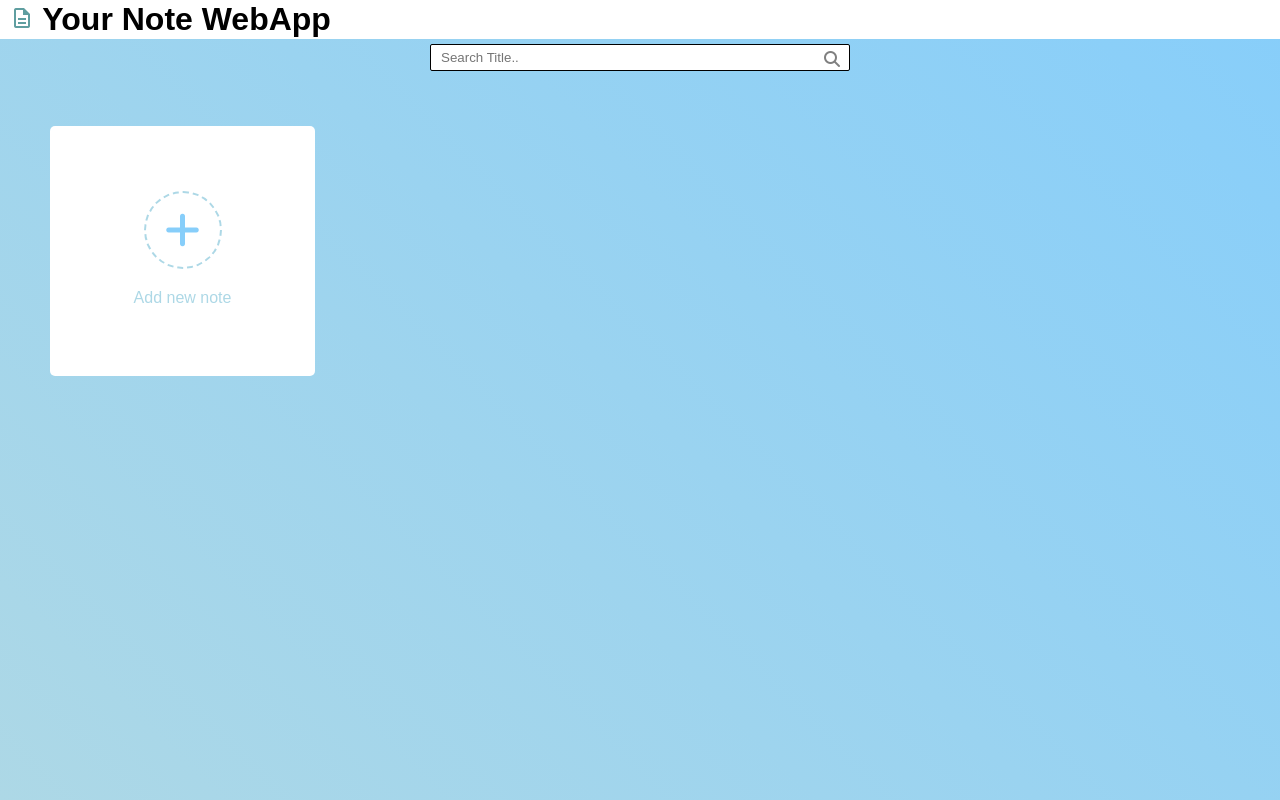
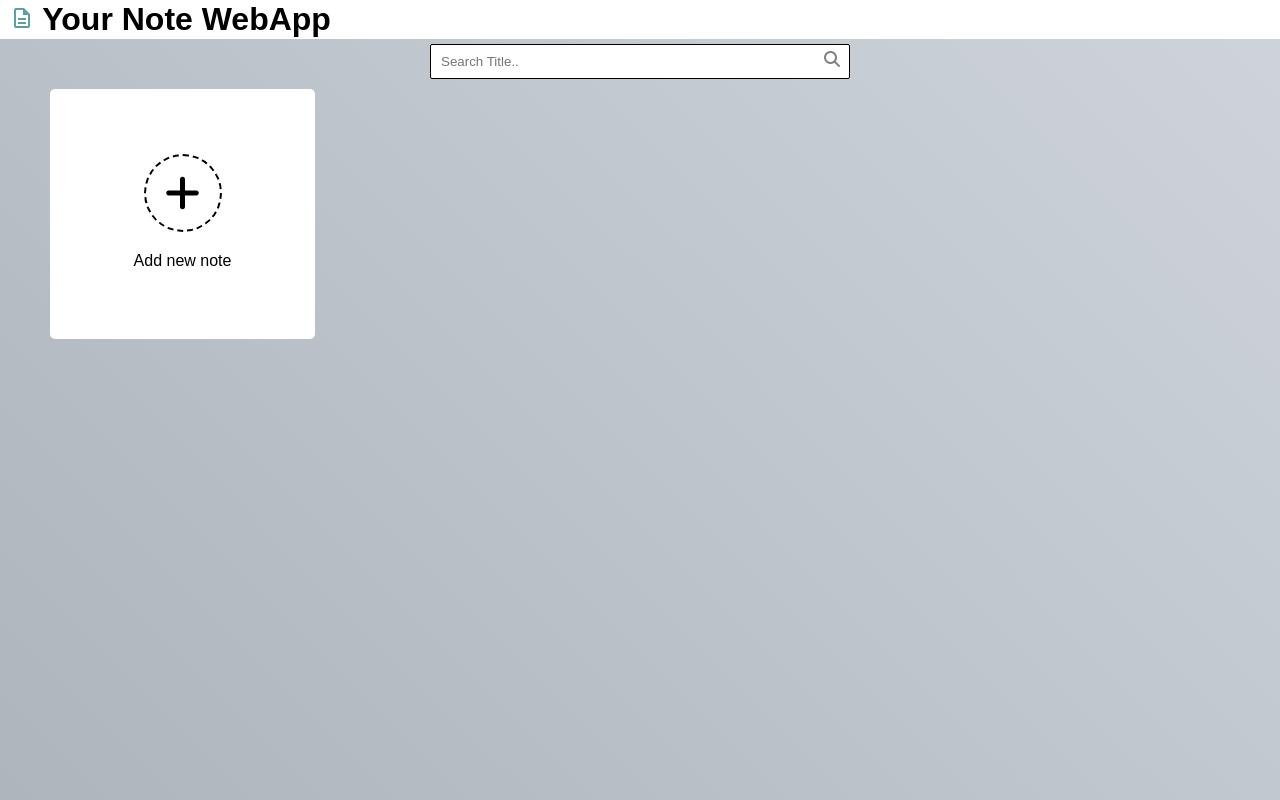
Before and after one commit to Sufiyan055/YourNotes-WebApp, a plain HTML site: page index.html in a window 1280 px wide. Drawn offline with nearby package versions, Linux system fonts and the light colour scheme.

Commit message:
changes in stylesheet

```diff
--- a/style.css
+++ b/style.css
@@ -5,7 +5,7 @@
   font-family: sans-serif;
 }
 body {
-  background: linear-gradient(45deg, lightblue, lightSkyblue);
+  background: linear-gradient(45deg, #adb5bd, #ced4da);
   min-height: 100vh;
 }
 
@@ -15,17 +15,22 @@ body {
   display: flex;
   justify-content: center;
   align-items: center;
+  position: fixed;
+  z-index: 1;
+  width: 100%;
 }
 .searchForm {
   position: relative;
   width: 420px;
   margin: 5px;
   border-radius: 2px;
+  height: 35px;
 }
 .searchForm #searchTxt {
   padding: 5px 10px;
   outline: none;
   width: 100%;
+  height: 100%;
   border-radius: 2px;
   border: 1px solid #000;
 }
@@ -96,14 +101,14 @@ header {
 .add-box .icon {
   height: 78px;
   width: 78px;
-  color: lightskyblue;
+  color: #000;
   font-size: 40px;
   border-radius: 50%;
   justify-content: center;
-  border: 2px dashed lightblue;
+  border: 2px dashed #000;
 }
 .add-box p {
-  color: lightblue;
+  color: #000;
   font-weight: 500;
   margin-top: 20px;
 }
@@ -119,7 +124,7 @@ header {
 }
 .note .details {
   max-height: 165px;
-  overflow-y: auto;
+  overflow-y: hidden;
 }
 .note p {
   font-size: 22px;
@@ -258,7 +263,7 @@ form .row label {
   cursor: pointer;
   font-size: 17px;
   border-radius: 4px;
-  background: rgb(31, 138, 232);
+  background: #70d6ff;
 }
 .note .clicktoview {
   position: absolute;
```
